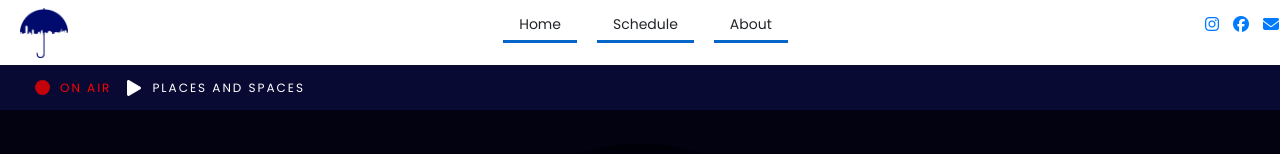
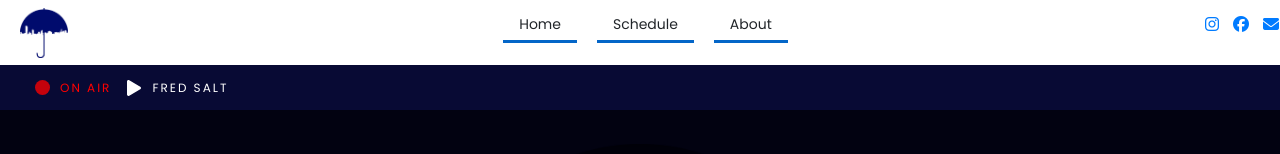
Before and after one commit to katiemhughes/radio-website, a React (Create React App) app: page / in a window 1280 px wide. Shown: the top 154 px of the page. Built offline with nearby package versions, Linux system fonts and the light colour scheme.

Commit message:
fred salt

```diff
--- a/src/components/navbar/Navbar.js
+++ b/src/components/navbar/Navbar.js
@@ -116,7 +116,7 @@ const Navbar = () => {
                 <div className="audio-player-container">
                   <Player />
                   {/* Inside the p tags here, write the DJ's name */}
-                  <p className="audio-player-text">Places and Spaces</p>
+                  <p className="audio-player-text">Fred Salt</p>
                 </div>
               </ul>
             </div>
```
